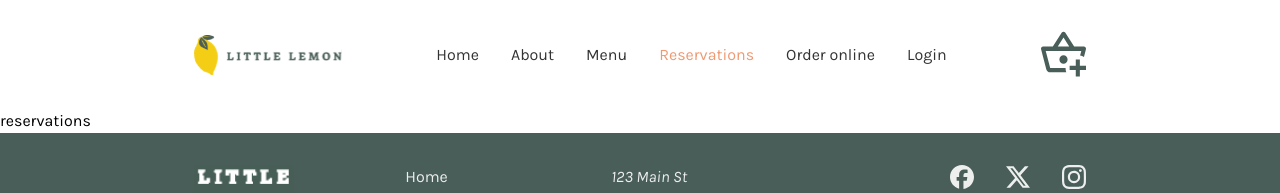
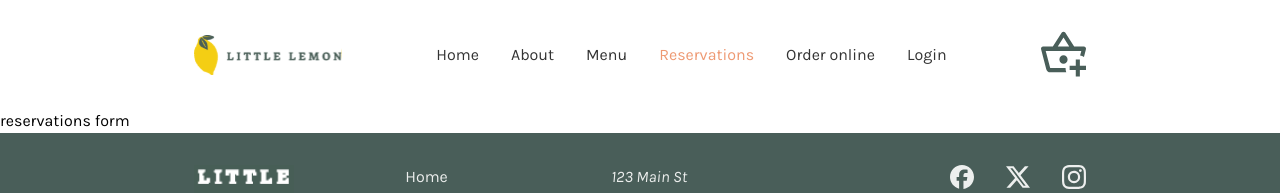
Before and after one commit to jakubburkiewicz/little-lemon-website, a React (Create React App) app: page /reservations in a window 1280 px wide. Shown: the top 193 px of the page. Built offline with nearby package versions, Linux system fonts and the light colour scheme; a web font is replaced by a local one.

Commit message:
Add ReservationsForm component and update ReservationsPage

```diff
--- /dev/null
+++ b/src/components/ReservationsForm.jsx
@@ -0,0 +1,7 @@
+const ReservationsForm = () => (
+    <>
+        reservations form
+    </>
+)
+
+export default ReservationsForm
--- a/src/pages/ReservationsPage.jsx
+++ b/src/pages/ReservationsPage.jsx
@@ -1,5 +1,9 @@
+import ReservationsForm from "../components/ReservationsForm"
+
 const ReservationsPage = () => (
-    <>reservations</>
+    <>
+        <ReservationsForm />
+    </>
 )
 
 export default ReservationsPage
```
